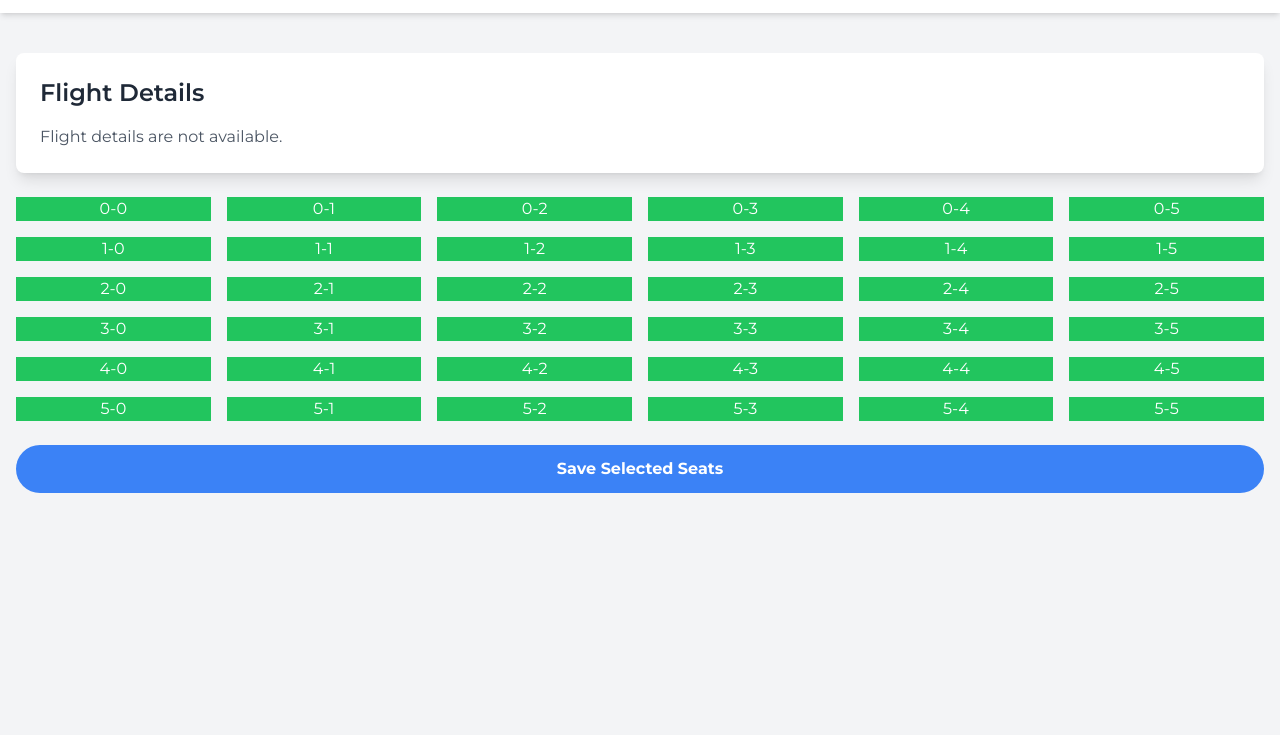
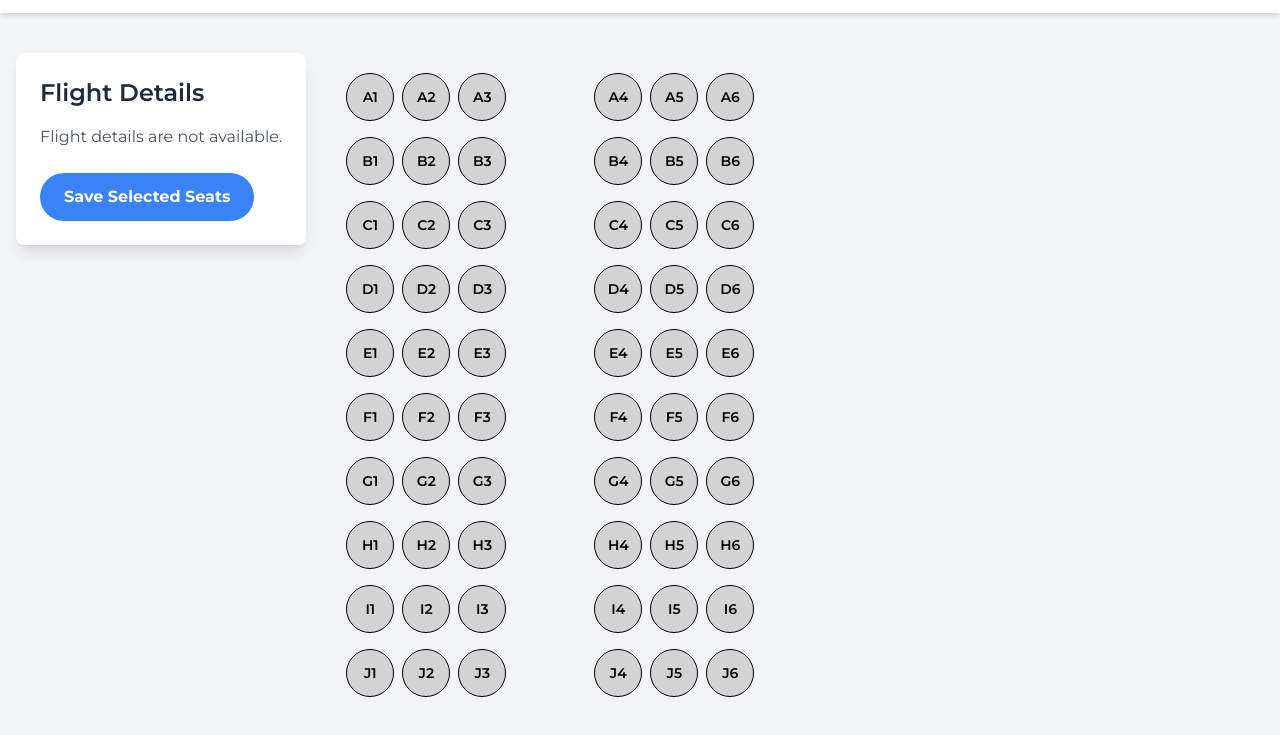
Before and after one commit to jena-mari/fly-dream-air, a website: page seat-selection/index.html in a window 1280 px wide. Shown: the part 47-782 px from the top of the page. Drawn offline with nearby package versions, Linux system fonts and the light colour scheme.

Commit message:
realigning ui objects

```diff
--- a/seat-selection/css/seat-selection.css
+++ b/seat-selection/css/seat-selection.css
@@ -19,8 +19,11 @@ header {
     display: grid;
     grid-template-columns: repeat(6, 50px);
     gap: 10px;
-    justify-content: center;
-    margin: 20px 0;
+    justify-content: flex-end; /* Move seat map to the right side of the screen */
+}
+
+#seat-map div:nth-child(3n+4) {
+    margin-right: 5px; /* Reduce gap between 3rd and 4th columns */
 }
 
 .seat {
--- a/seat-selection/index.html
+++ b/seat-selection/index.html
@@ -2,14 +2,47 @@
 <html lang="en">
 
 <head>
-    <meta charset="UTF-8">
-    <meta name="viewport" content="width=device-width, initial-scale=1.0">
+    <meta charset="UTF-8" />
+    <meta name="viewport" content="width=device-width, initial-scale=1.0" />
     <title>Seat Selection</title>
     <script src="https://cdn.tailwindcss.com"></script>
     <link href="https://fonts.googleapis.com/css2?family=Montserrat:wght@400;500;600;700&display=swap" rel="stylesheet">
     <style>
         body {
             font-family: 'Montserrat', sans-serif;
+        }
+
+        #seat-map {
+            display: flex;
+            flex-direction: column;
+            align-items: center;
+            margin: 20px 0;
+        }
+
+        .seat {
+            width: 48px;
+            height: 48px;
+            background-color: #d3d3d3;
+            border-radius: 50%;
+            border: 1px solid #000;
+            text-align: center;
+            line-height: 48px;
+            font-size: 14px;
+            font-weight: 600;
+            cursor: pointer;
+            transition: transform 0.2s ease, background-color 0.2s ease;
+        }
+
+        .seat:hover {
+            transform: scale(1.1);
+        }
+
+        .bg-gray-500 {
+            background-color: #696969;
+        }
+
+        .bg-gray-700 {
+            background-color: #333333;
         }
     </style>
 </head>
@@ -27,20 +60,121 @@
         </div>
     </header>
 
-    <main class="container mx-auto px-4 py-10">
-        <div id="flight-info" class="bg-white rounded-lg shadow-lg p-6 mb-6">
+    <!-- MAIN: Flight info on left, seats on right -->
+    <main class="container mx-auto px-4 py-10 flex gap-10 items-start">
+        <!-- Left: Flight Info -->
+        <div id="flight-info" class="bg-white rounded-lg shadow-lg p-6">
             <h2 class="text-2xl font-semibold text-gray-800 mb-4">Flight Details</h2>
-            <p id="flight-details" class="text-gray-600">Loading flight details...</p>
+            <div id="flight-details" class="text-gray-600 space-y-1">
+                <!-- JS will fill this in -->
+            </div>
+            <button id="save-seats" class="bg-blue-500 hover:bg-blue-700 text-white font-bold py-3 px-6 rounded-full mt-6">
+                Save Selected Seats
+            </button>
         </div>
 
-        <div id="seat-map" class="grid grid-cols-6 gap-4"></div>
-
-        <button id="save-seats" class="bg-blue-500 hover:bg-blue-700 text-white font-bold py-3 px-6 rounded-full w-full focus:outline-none focus:shadow-outline mt-6">
-            Save Selected Seats
-        </button>
+        <!-- Right: Seat Map -->
+        <div id="seat-map-container">
+            <div id="seat-map"></div>
+        </div>
     </main>
 
-    <script src="js/seat-selection.js"></script>
+    <!-- JS script at bottom -->
+    <script>
+        document.addEventListener('DOMContentLoaded', () => {
+            const flightDetailsElement = document.getElementById('flight-details');
+            const seatMapDiv = document.getElementById('seat-map');
+            const saveSeatsButton = document.getElementById('save-seats');
+
+            // Load flight information
+            const bookingData = JSON.parse(localStorage.getItem('bookingData')) || {};
+            const { from, to, departure, return: returnDate, passengers } = bookingData;
+
+            if (from && to && departure && returnDate && passengers) {
+                flightDetailsElement.innerHTML = `<div>
+                    <div><span class="font-semibold">From:</span> ${from}</div>
+                    <div><span class="font-semibold">To:</span> ${to}</div>
+                    <div><span class="font-semibold">Departure:</span> ${departure}</div>
+                    <div><span class="font-semibold">Return:</span> ${returnDate}</div>
+                    <div>
+                        <span class="font-semibold">Passengers:</span>
+                        ${passengers.adults} Adults,
+                        ${passengers.children} Children,
+                        ${passengers.infants} Infants
+                    </div>
+                    </div>`
+                ;
+            } else {
+                flightDetailsElement.textContent = 'Flight details are not available.';
+            }
+
+            // Seat map setup
+            const selectedSeats = new Set(JSON.parse(localStorage.getItem('selectedSeats')) || []);
+            const presavedSeats = new Set(JSON.parse(localStorage.getItem('presavedSeats')) || []);
+
+            seatMapDiv.innerHTML = ""; // Clear previous
+
+            const rowLabels = ['A', 'B', 'C', 'D', 'E', 'F', 'G', 'H', 'I', 'J'];
+
+            for (let i = 0; i < rowLabels.length; i++) {
+                const rowDiv = document.createElement('div');
+                rowDiv.classList.add('flex', 'items-center', 'justify-center', 'gap-6', 'mb-4');
+
+                const leftGroup = document.createElement('div');
+                leftGroup.classList.add('flex', 'gap-2');
+                ['1', '2', '3'].forEach(number => {
+                    const seatId = `${rowLabels[i]}${number}`;
+                    const seat = createSeat(seatId);
+                    leftGroup.appendChild(seat);
+                });
+
+                const rightGroup = document.createElement('div');
+                rightGroup.classList.add('flex', 'gap-2');
+                ['4', '5', '6'].forEach(number => {
+                    const seatId = `${rowLabels[i]}${number}`;
+                    const seat = createSeat(seatId);
+                    rightGroup.appendChild(seat);
+                });
+
+                rowDiv.appendChild(leftGroup);
+                const aisle = document.createElement('div');
+                aisle.style.width = '40px';
+                rowDiv.appendChild(aisle);
+                rowDiv.appendChild(rightGroup);
+                seatMapDiv.appendChild(rowDiv);
+            }
+
+            function createSeat(seatId) {
+                const seatDiv = document.createElement('div');
+                seatDiv.classList.add('seat', 'text-black', 'flex', 'items-center', 'justify-center', 'cursor-pointer');
+                seatDiv.textContent = seatId;
+
+                if (selectedSeats.has(seatId)) {
+                    seatDiv.classList.add('bg-gray-500');
+                } else if (presavedSeats.has(seatId)) {
+                    seatDiv.classList.add('bg-gray-700');
+                }
+
+                seatDiv.addEventListener('click', () => {
+                    if (selectedSeats.has(seatId)) {
+                        selectedSeats.delete(seatId);
+                        seatDiv.classList.remove('bg-gray-500');
+                    } else {
+                        selectedSeats.add(seatId);
+                        seatDiv.classList.add('bg-gray-500');
+                    }
+                });
+
+                return seatDiv;
+            }
+
+            // Save seats
+            saveSeatsButton.addEventListener('click', () => {
+                localStorage.setItem('selectedSeats', JSON.stringify([...selectedSeats]));
+                alert('Selected seats saved!');
+            });
+        });
+    </script>
 </body>
 
 </html>
```
